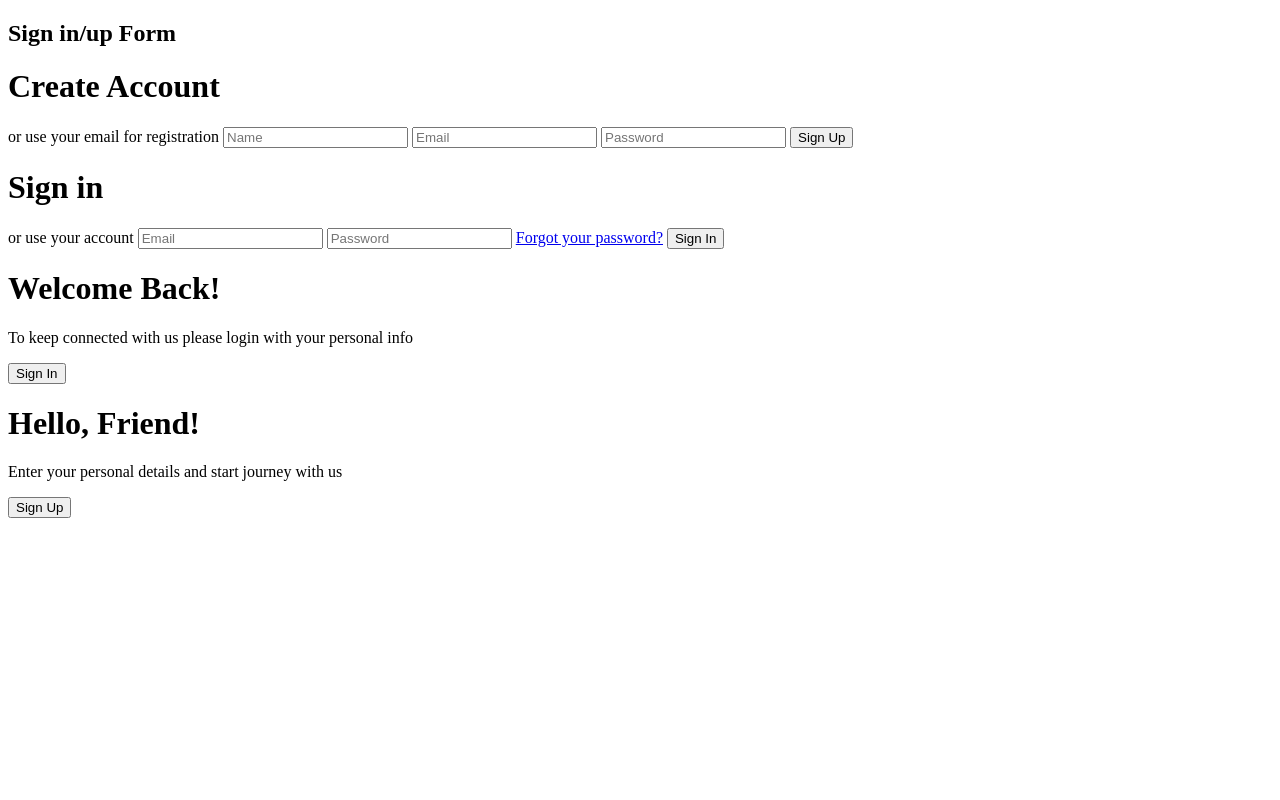
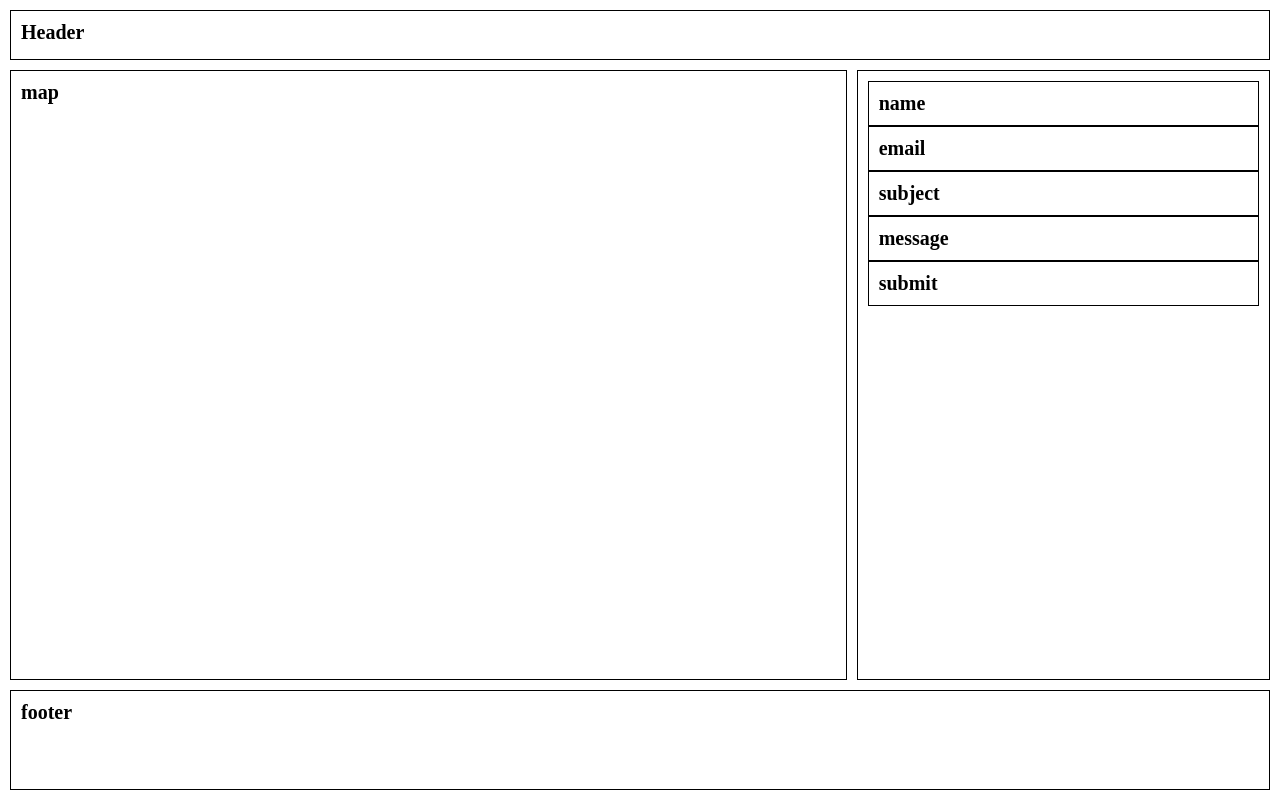
Before and after one commit to amanaliofficial/html-structure-first, a plain HTML site: page mubshar husain/contectus.html in a window 1280 px wide. Drawn offline with Linux system fonts and the light colour scheme.

Commit message:
contect us
i just change the page and make the grids

```diff
--- a/mubshar husain/contectus.html
+++ b/mubshar husain/contectus.html
@@ -5,57 +5,23 @@
     <meta http-equiv="X-UA-Compatible" content="IE=edge">
     <meta name="viewport" content="width=device-width, initial-scale=1.0">
     <link rel="stylesheet" href="style.css">
-    <title>Document</title>
+    <title>contect us</title>
 </head>
 <body>
-    <h2>Sign in/up Form</h2>
-    <div class="container" id="container">
-        <div class="form-container sign-up-container">
-            <form action="#">
-                <h1>Create Account</h1>
-                <div class="social-container">
-                    <a href="#" class="social"><i class="fab fa-facebook-f"></i></a>
-                    <a href="#" class="social"><i class="fab fa-google-plus-g"></i></a>
-                    <a href="#" class="social"><i class="fab fa-linkedin-in"></i></a>
-                </div>
-                <span>or use your email for registration</span>
-                <input type="text" placeholder="Name" />
-                <input type="email" placeholder="Email" />
-                <input type="password" placeholder="Password" />
-                <button>Sign Up</button>
-            </form>
+    <div class="container">
+        <div class="header">Header</div>
+        <div class="map"> map</div>
+        <div class="content">
+            <div class="info">name</div>
+            <div class="info">email</div>
+            <div class="info">subject</div>
+            <div class="info"> message</div>
+            <div class="info">submit</div>
         </div>
-        <div class="form-container sign-in-container">
-            <form action="#">
-                <h1>Sign in</h1>
-                <div class="social-container">
-                    <a href="#" class="social"><i class="fab fa-facebook-f"></i></a>
-                    <a href="#" class="social"><i class="fab fa-google-plus-g"></i></a>
-                    <a href="#" class="social"><i class="fab fa-linkedin-in"></i></a>
-                </div>
-                <span>or use your account</span>
-                <input type="email" placeholder="Email" />
-                <input type="password" placeholder="Password" />
-                <a href="#">Forgot your password?</a>
-                <button>Sign In</button>
-            </form>
-        </div>
-        <div class="overlay-container">
-            <div class="overlay">
-                <div class="overlay-panel overlay-left">
-                    <h1>Welcome Back!</h1>
-                    <p>To keep connected with us please login with your personal info</p>
-                    <button class="ghost" id="signIn">Sign In</button>
-                </div>
-                <div class="overlay-panel overlay-right">
-                    <h1>Hello, Friend!</h1>
-                    <p>Enter your personal details and start journey with us</p>
-                    <button class="ghost" id="signUp">Sign Up</button>
-                </div>
-            </div>
-        </div>
+        <div class="footer">footer</div>
+
+
     </div>
-
 
 
 </body>
--- a/mubshar husain/style.css
+++ b/mubshar husain/style.css
@@ -1,251 +1,43 @@
-/* @import url('https://fonts.googleapis.com/css?family=Montserrat:400,800');
-
-* {
+body{
+	margin: 0;
+}
+.container{
+	width: 100vw;
+	height:100vh;
+	/* this condainer take width and hight of all pade */
+	font-weight: bold;
+	font-size: 20px;
+	display: grid;
+	grid-template-columns: 1fr 1fr 1fr;
+	grid-template-rows: 50px 1fr 1fr 100px;
+	gap: 10px;
+	padding: 10px;
 	box-sizing: border-box;
 }
-
-body {
-	background: #f6f5f7;
-	display: flex;
-	justify-content: center;
-	align-items: center;
-	flex-direction: column;
-	font-family: 'Montserrat', sans-serif;
-	height: 100vh;
-	margin: -20px 0 50px;
+.container div{
+	padding: 10px;
+	border: 1px solid;
 }
-
-h1 {
-	font-weight: bold;
-	margin: 0;
+.header{
+	grid-column-start: 1;
+	grid-column-end: 4;
 }
-
-h2 {
-	text-align: center;
+.map{
+	grid-row-start: 2;
+	grid-row-end: span 2;
+	grid-column-start: 1;
+	grid-column-end: 3;
 }
-
-p {
-	font-size: 14px;
-	font-weight: 100;
-	line-height: 20px;
-	letter-spacing: 0.5px;
-	margin: 20px 0 30px;
+.content{
+	grid-row-start: 2;
+	grid-row-end: span 2;
+	grid-column-start: 3;
+	grid-column-end: 4;
 }
-
-span {
-	font-size: 12px;
+.footer{
+	grid-column: 1/4;
 }
-
-a {
-	color: #333;
-	font-size: 14px;
-	text-decoration: none;
-	margin: 15px 0;
+.info{
+	gap: 10px;
+	padding: 10px;
 }
-
-button {
-	border-radius: 20px;
-	border: 1px solid #FF4B2B;
-	background-color: #FF4B2B;
-	color: #FFFFFF;
-	font-size: 12px;
-	font-weight: bold;
-	padding: 12px 45px;
-	letter-spacing: 1px;
-	text-transform: uppercase;
-	transition: transform 80ms ease-in;
-}
-
-button:active {
-	transform: scale(0.95);
-}
-
-button:focus {
-	outline: none;
-}
-
-button.ghost {
-	background-color: transparent;
-	border-color: #FFFFFF;
-}
-
-form {
-	background-color: #FFFFFF;
-	display: flex;
-	align-items: center;
-	justify-content: center;
-	flex-direction: column;
-	padding: 0 50px;
-	height: 100%;
-	text-align: center;
-}
-
-input {
-	background-color: #eee;
-	border: none;
-	padding: 12px 15px;
-	margin: 8px 0;
-	width: 100%;
-}
-
-.container {
-	background-color: #fff;
-	border-radius: 10px;
-  	box-shadow: 0 14px 28px rgba(0,0,0,0.25),
-			0 10px 10px rgba(0,0,0,0.22);
-	position: relative;
-	overflow: hidden;
-	width: 768px;
-	max-width: 100%;
-	min-height: 480px;
-}
-
-.form-container {
-	position: absolute;
-	top: 0;
-	height: 100%;
-	transition: all 0.6s ease-in-out;
-}
-
-.sign-in-container {
-	left: 0;
-	width: 50%;
-	z-index: 2;
-}
-
-.container.right-panel-active .sign-in-container {
-	transform: translateX(100%);
-}
-
-.sign-up-container {
-	left: 0;
-	width: 50%;
-	opacity: 0;
-	z-index: 1;
-}
-
-.container.right-panel-active .sign-up-container {
-	transform: translateX(100%);
-	opacity: 1;
-	z-index: 5;
-	animation: show 0.6s;
-}
-
-@keyframes show {
-	0%, 49.99% {
-		opacity: 0;
-		z-index: 1;
-	}
-
-	50%, 100% {
-		opacity: 1;
-		z-index: 5;
-	}
-}
-
-.overlay-container {
-	position: absolute;
-	top: 0;
-	left: 50%;
-	width: 50%;
-	height: 100%;
-	overflow: hidden;
-	transition: transform 0.6s ease-in-out;
-	z-index: 100;
-}
-
-.container.right-panel-active .overlay-container{
-	transform: translateX(-100%);
-}
-
-.overlay {
-	background: #FF416C;
-	background: -webkit-linear-gradient(to right, #FF4B2B, #FF416C);
-	background: linear-gradient(to right, #FF4B2B, #FF416C);
-	background-repeat: no-repeat;
-	background-size: cover;
-	background-position: 0 0;
-	color: #FFFFFF;
-	position: relative;
-	left: -100%;
-	height: 100%;
-	width: 200%;
-  	transform: translateX(0);
-	transition: transform 0.6s ease-in-out;
-}
-
-.container.right-panel-active .overlay {
-  	transform: translateX(50%);
-}
-
-.overlay-panel {
-	position: absolute;
-	display: flex;
-	align-items: center;
-	justify-content: center;
-	flex-direction: column;
-	padding: 0 40px;
-	text-align: center;
-	top: 0;
-	height: 100%;
-	width: 50%;
-	transform: translateX(0);
-	transition: transform 0.6s ease-in-out;
-}
-
-.overlay-left {
-	transform: translateX(-20%);
-}
-
-.container.right-panel-active .overlay-left {
-	transform: translateX(0);
-}
-
-.overlay-right {
-	right: 0;
-	transform: translateX(0);
-}
-
-.container.right-panel-active .overlay-right {
-	transform: translateX(20%);
-}
-
-.social-container {
-	margin: 20px 0;
-}
-
-.social-container a {
-	border: 1px solid #DDDDDD;
-	border-radius: 50%;
-	display: inline-flex;
-	justify-content: center;
-	align-items: center;
-	margin: 0 5px;
-	height: 40px;
-	width: 40px;
-}
-
-footer {
-    background-color: #222;
-    color: #fff;
-    font-size: 14px;
-    bottom: 0;
-    position: fixed;
-    left: 0;
-    right: 0;
-    text-align: center;
-    z-index: 999;
-}
-
-footer p {
-    margin: 10px 0;
-}
-
-footer i {
-    color: red;
-}
-
-footer a {
-    color: #3c97bf;
-    text-decoration: none;
-} */
```
